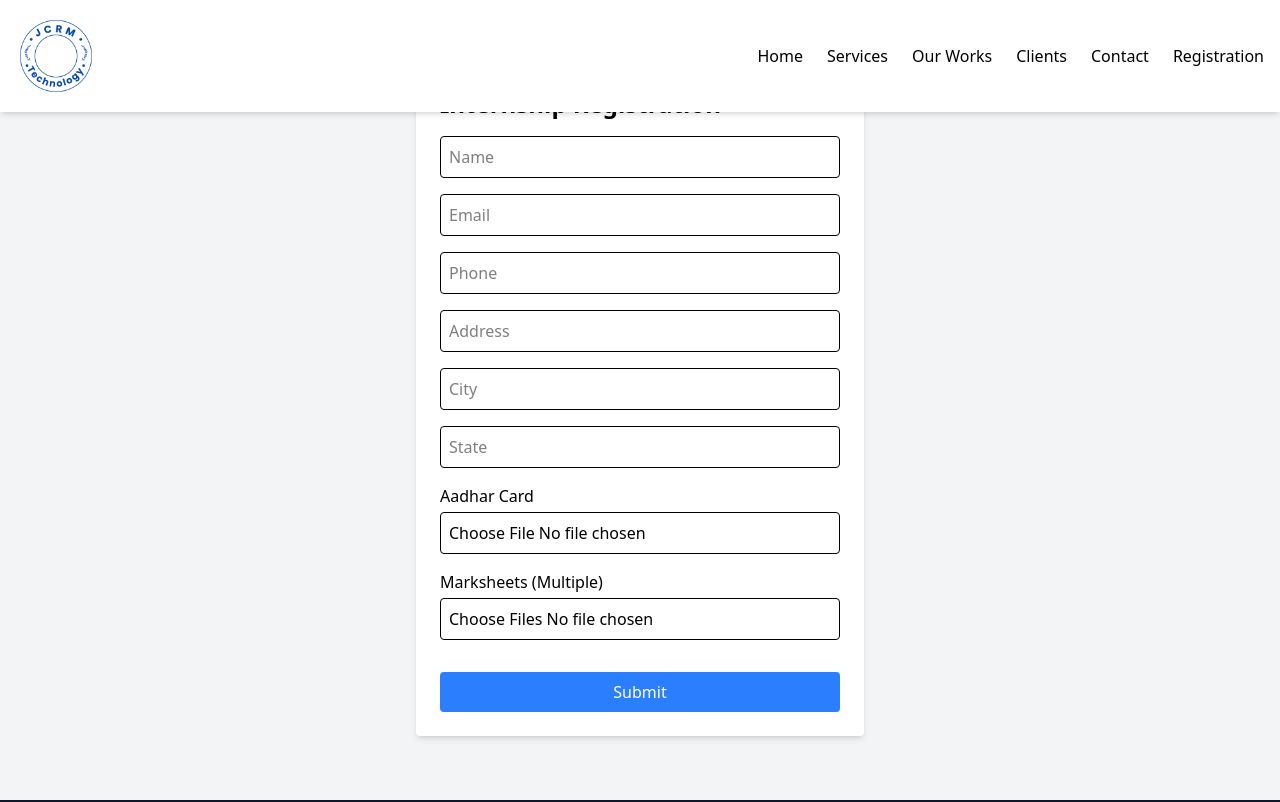
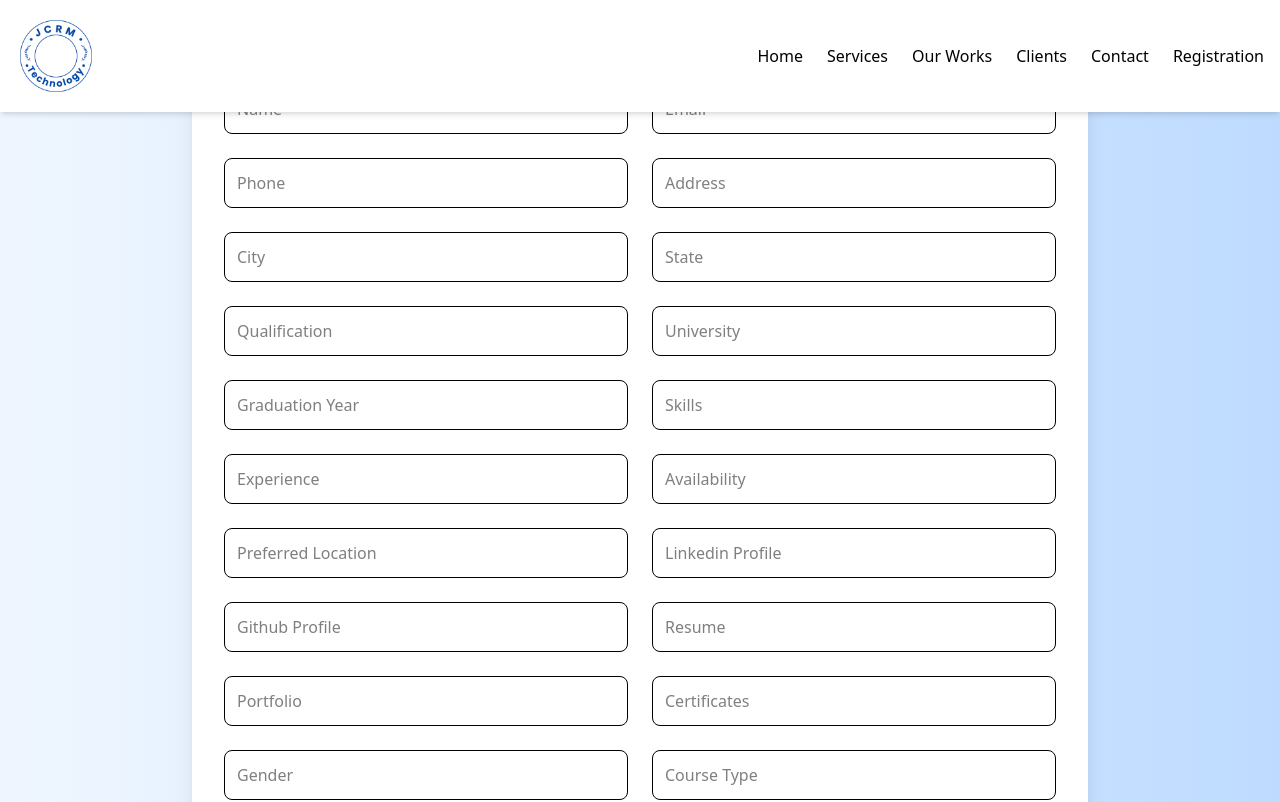
Before and after one commit to vivekkumar1994/jcrm, a Next.js app: page /registration in a window 1280 px wide. Shown: the top 802 px of the page. Built offline with nearby package versions, Linux system fonts and the light colour scheme.

Commit message:
Fixed file input value assignment

```diff
--- a/src/app/registration/page.tsx
+++ b/src/app/registration/page.tsx
@@ -1,42 +1,97 @@
 "use client";
 
 import React, { useState } from "react";
+import { motion } from "framer-motion";
+
+interface FormData {
+  name: string;
+  email: string;
+  phone: string;
+  address: string;
+  city: string;
+  state: string;
+  qualification: string;
+  university: string;
+  graduationYear: string;
+  skills: string;
+  experience: string;
+  availability: string;
+  preferredLocation: string;
+  linkedinProfile: string;
+  githubProfile: string;
+  resume: File | null;
+  portfolio: File | null;
+  certificates: File[];
+  gender: string;
+  courseType: string;
+  additionalInfo: string;
+  references: string;
+}
 
 const RegisterForm = () => {
-  const [formData, setFormData] = useState({
+  const [formData, setFormData] = useState<FormData>({
     name: "",
     email: "",
     phone: "",
     address: "",
     city: "",
     state: "",
-    aadhar: null as File | null,
-    marksheets: [] as File[],
+    qualification: "",
+    university: "",
+    graduationYear: "",
+    skills: "",
+    experience: "",
+    availability: "",
+    preferredLocation: "",
+    linkedinProfile: "",
+    githubProfile: "",
+    resume: null,
+    portfolio: null,
+    certificates: [],
+    gender: "",
+    courseType: "",
+    additionalInfo: "",
+    references: ""
   });
 
-  const handleChange = (e: React.ChangeEvent<HTMLInputElement>) => {
+  const handleChange = (e: React.ChangeEvent<HTMLInputElement | HTMLTextAreaElement | HTMLSelectElement>) => {
     const { name, value } = e.target;
     setFormData((prev) => ({ ...prev, [name]: value }));
   };
 
-  const handleFileChange = (e: React.ChangeEvent<HTMLInputElement>) => {
-    const { name, files } = e.target;
-    if (files) {
-      if (name === "marksheets") {
-        setFormData((prev) => ({ ...prev, marksheets: Array.from(files) }));
-      } else {
-        setFormData((prev) => ({ ...prev, [name]: files[0] }));
-      }
-    }
-  };
+  // const handleFileChange = (e: React.ChangeEvent<HTMLInputElement>) => {
+  //   const { name, files } = e.target;
+  //   if (files && files.length > 0) {
+  //     if (name === "certificates") {
+  //       setFormData((prev) => ({ ...prev, certificates: Array.from(files) }));
+  //     } else if (name === "resume" || name === "portfolio") {
+  //       setFormData((prev) => ({ ...prev, [name]: files[0] }));
+  //     }
+  //   }
+  // };
 
   const handleSubmit = (e: React.FormEvent) => {
     e.preventDefault();
+    const formDataToSubmit = new FormData();
+    Object.entries(formData).forEach(([key, value]) => {
+      if (value instanceof File) {
+        formDataToSubmit.append(key, value);
+      } else if (Array.isArray(value)) {
+        value.forEach((file, index) => {
+          formDataToSubmit.append(`${key}[${index}]`, file);
+        });
+      } else {
+        formDataToSubmit.append(key, value as string);
+      }
+    });
 
-    // Log the form data to the console or handle it as needed
-    console.log("Form data submitted:", formData);
-
-    // You can reset the form data after submission
+    fetch("/api/register", {
+      method: "POST",
+      body: formDataToSubmit,
+    })
+      .then((response) => response.json())
+      .then(() => {
+        alert("Registration successful!");
         setFormData({
           name: "",
           email: "",
@@ -44,67 +99,63 @@ const RegisterForm = () => {
           address: "",
           city: "",
           state: "",
-      aadhar: null,
-      marksheets: [],
+          qualification: "",
+          university: "",
+          graduationYear: "",
+          skills: "",
+          experience: "",
+          availability: "",
+          preferredLocation: "",
+          linkedinProfile: "",
+          githubProfile: "",
+          resume: null,
+          portfolio: null,
+          certificates: [],
+          gender: "",
+          courseType: "",
+          additionalInfo: "",
+          references: ""
         });
-
-    alert("Registration successful!");
+      })
+      .catch(() => {
+        alert("Failed to submit the form. Please try again.");
+      });
   };
 
   return (
-    <div className="flex justify-center items-center min-h-screen bg-gray-100">
-      <form
+    <div className="flex justify-center items-center min-h-screen bg-gradient-to-r from-blue-50 to-blue-200">
+      <motion.form
         onSubmit={handleSubmit}
-        className="bg-white p-6 rounded shadow-md space-y-4 max-w-md w-full"
+        initial={{ opacity: 0, y: 50 }}
+        animate={{ opacity: 1, y: 0 }}
+        transition={{ duration: 0.5, ease: "easeOut" }}
+        className="bg-white p-8 rounded-2xl shadow-xl space-y-6 max-w-4xl w-full"
         encType="multipart/form-data"
       >
-        <h2 className="text-2xl font-bold mb-4">Internship Registration</h2>
-
-        {["name", "email", "phone", "address", "city", "state"].map((field) => (
-          <input
+        <h2 className="text-3xl font-semibold text-gray-700 mb-4">Internship Registration Form</h2>
+        <div className="grid grid-cols-2 gap-6">
+          {Object.keys(formData).map((field) => (
+            <motion.input
               key={field}
-            type={field === "email" ? "email" : field === "phone" ? "tel" : "text"}
+              type={field === 'email' ? 'email' : field === 'phone' ? 'tel' : field === 'graduationYear' ? 'number' : 'text'}
               name={field}
-            placeholder={field.charAt(0).toUpperCase() + field.slice(1)}
-            value={(formData as any)[field]}
+              placeholder={field.charAt(0).toUpperCase() + field.slice(1).replace(/([A-Z])/g, ' $1')}
               onChange={handleChange}
+              className="w-full p-3 border rounded-lg focus:outline-none focus:ring-2 focus:ring-blue-500"
               required
-            className="w-full p-2 border rounded"
+              whileHover={{ scale: 1.05 }}
             />
           ))}
-
-        <div>
-          <label className="block mb-1">Aadhar Card</label>
-          <input
-            type="file"
-            name="aadhar"
-            accept=".pdf,image/*"
-            onChange={handleFileChange}
-            required
-            className="w-full p-2 border rounded"
-          />
         </div>
-
-        <div>
-          <label className="block mb-1">Marksheets (Multiple)</label>
-          <input
-            type="file"
-            name="marksheets"
-            accept=".pdf,image/*"
-            multiple
-            onChange={handleFileChange}
-            required
-            className="w-full p-2 border rounded"
-          />
-        </div>
-
-        <button
+        <motion.button
           type="submit"
-          className="w-full bg-blue-500 text-white p-2 rounded mt-4 hover:bg-blue-600"
+          className="w-full bg-gradient-to-r from-green-400 to-blue-500 text-white p-3 rounded-lg mt-6 shadow-md hover:shadow-lg transition-transform transform hover:scale-105"
+          whileHover={{ scale: 1.05 }}
+          whileTap={{ scale: 0.95 }}
         >
           Submit
-        </button>
-      </form>
+        </motion.button>
+      </motion.form>
     </div>
   );
 };
```
Lines whose indentation alone changed are shown as unchanged.
